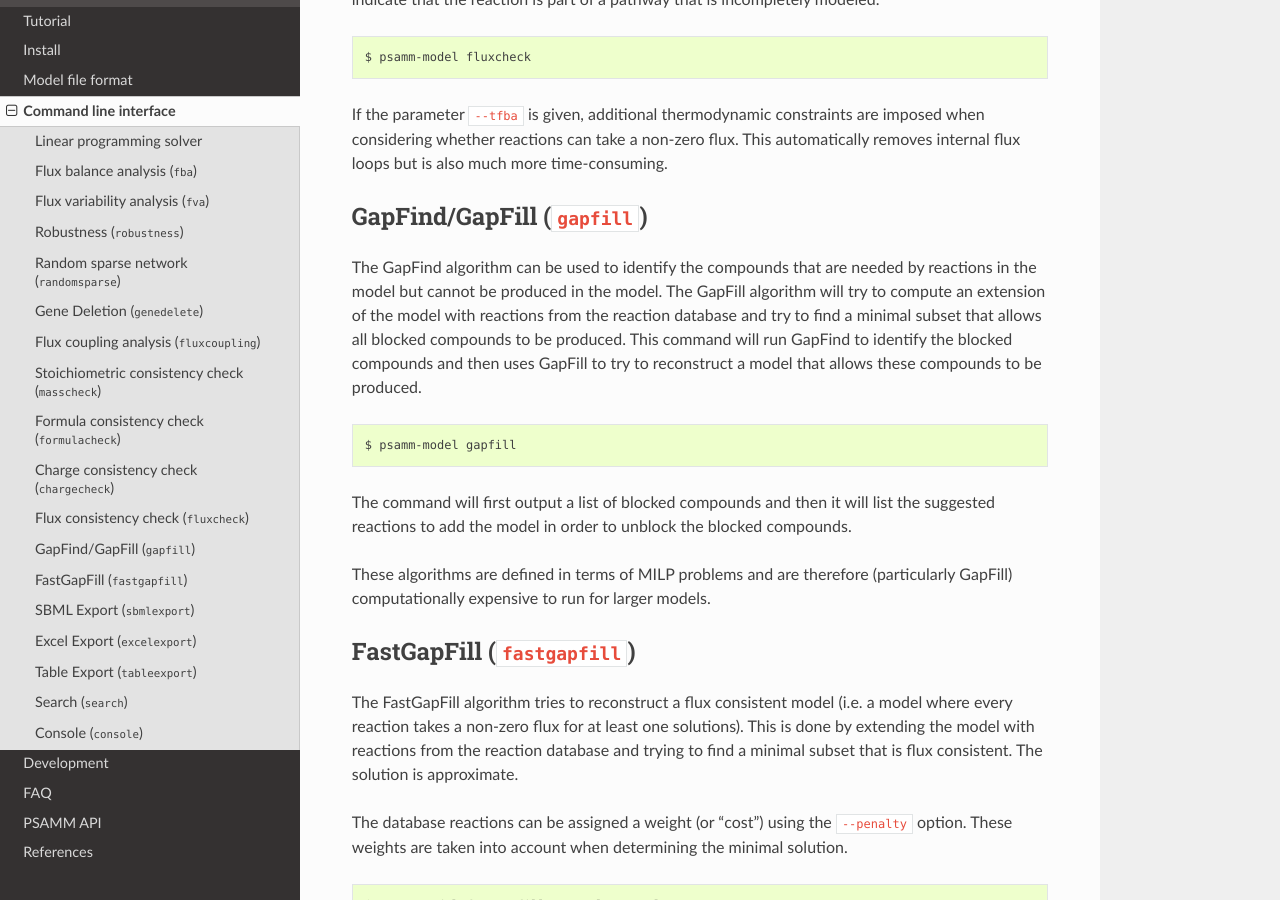
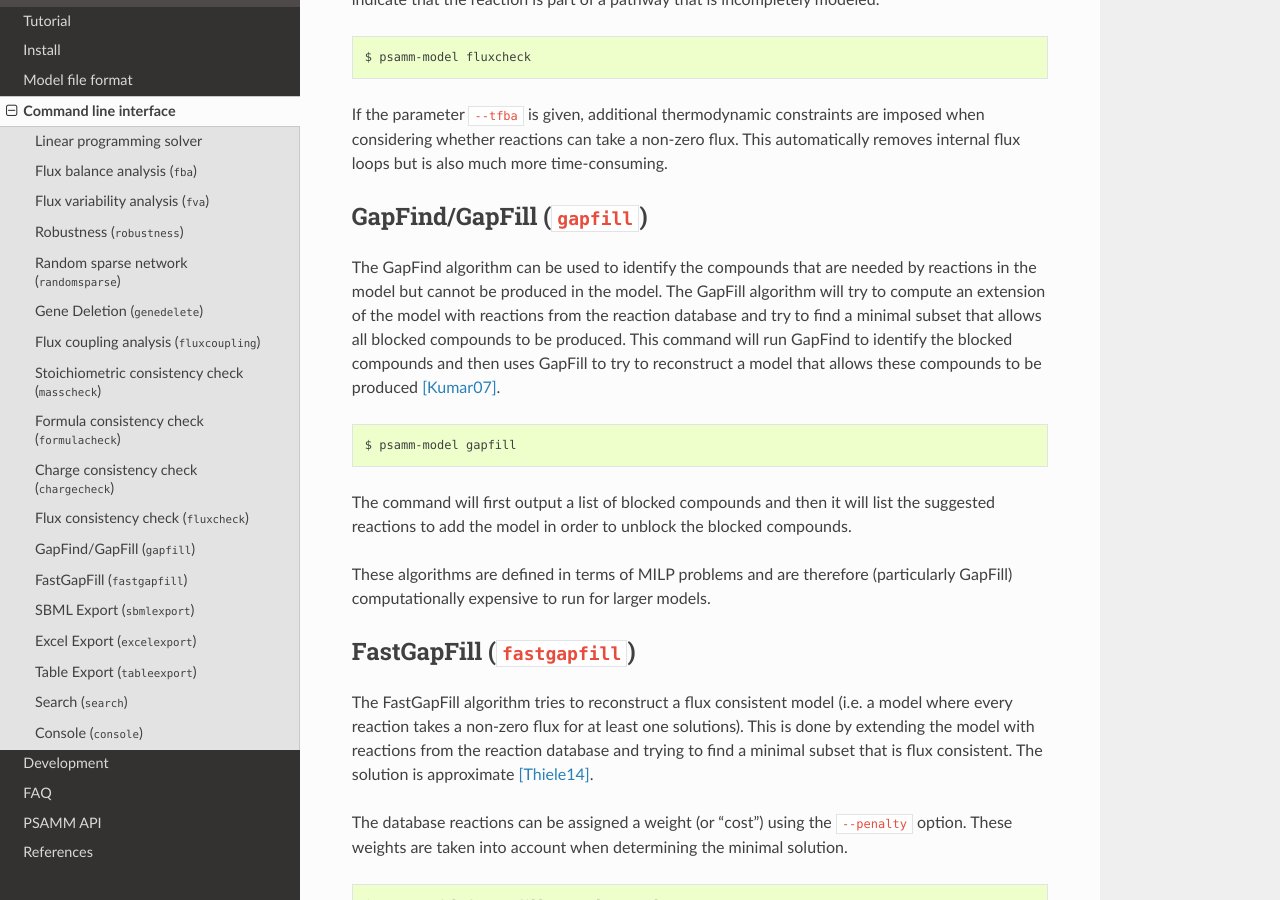
Before and after one commit to zhanglab/psamm, a Sphinx documentation site: the page built from docs/commands.rst, in a window 1280 px wide and 900 px high, scrolled down 6660 px. Built offline with Sphinx 7.4.7 and the Read the Docs theme 2.0.0, drawn with Linux system fonts in a browser that asks for light colours; some of the changed text lies outside the part shown.

Commit message:
docs: Add additional citations for commands

```diff
--- a/docs/commands.rst
+++ b/docs/commands.rst
@@ -351,7 +352,7 @@ algorithm will try to compute an extension of the model with reactions from the
 reaction database and try to find a minimal subset that allows all blocked
 compounds to be produced. This command will run GapFind to identify the blocked
 compounds and then uses GapFill to try to reconstruct a model that allows these
-compounds to be produced.
+compounds to be produced [Kumar07]_.
 
 .. code-block:: shell
 
@@ -371,7 +372,7 @@ The FastGapFill algorithm tries to reconstruct a flux consistent model (i.e. a
 model where every reaction takes a non-zero flux for at least one solutions).
 This is done by extending the model with reactions from the reaction database
 and trying to find a minimal subset that is flux consistent. The solution is
-approximate.
+approximate [Thiele14]_.
 
 The database reactions can be assigned a weight (or "cost") using the
 ``--penalty`` option. These weights are taken into account when determining the
```
Also changed, not shown: other parts of docs/commands.rst (+2 -1 lines), 1 other file.
